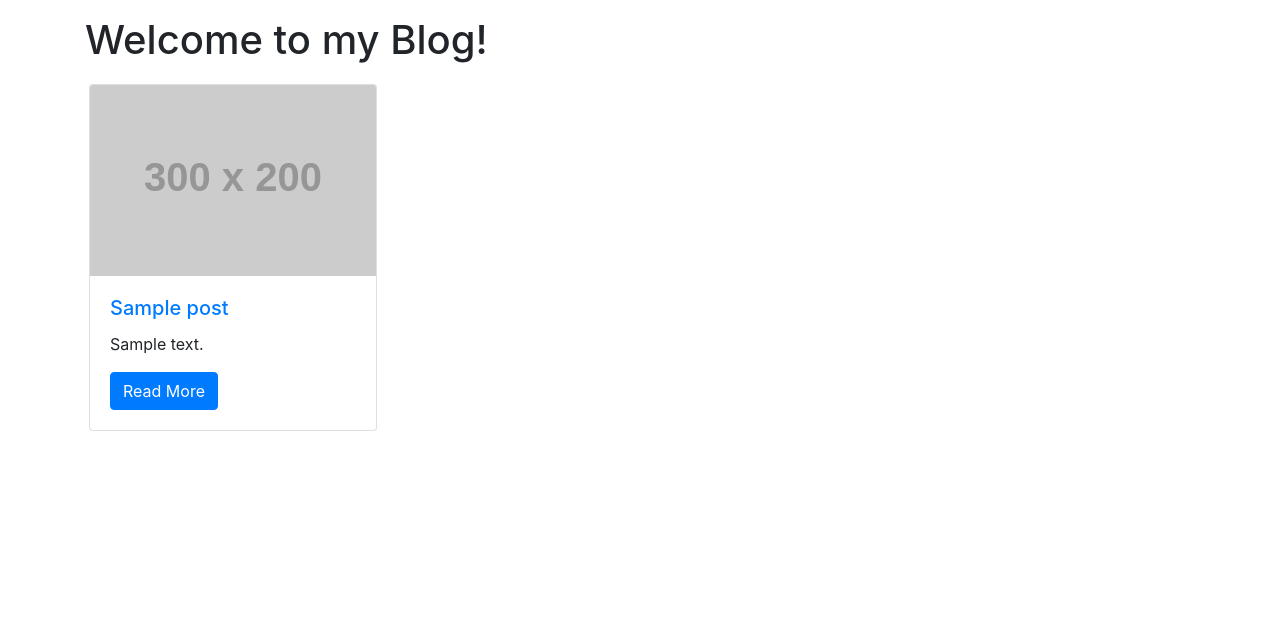
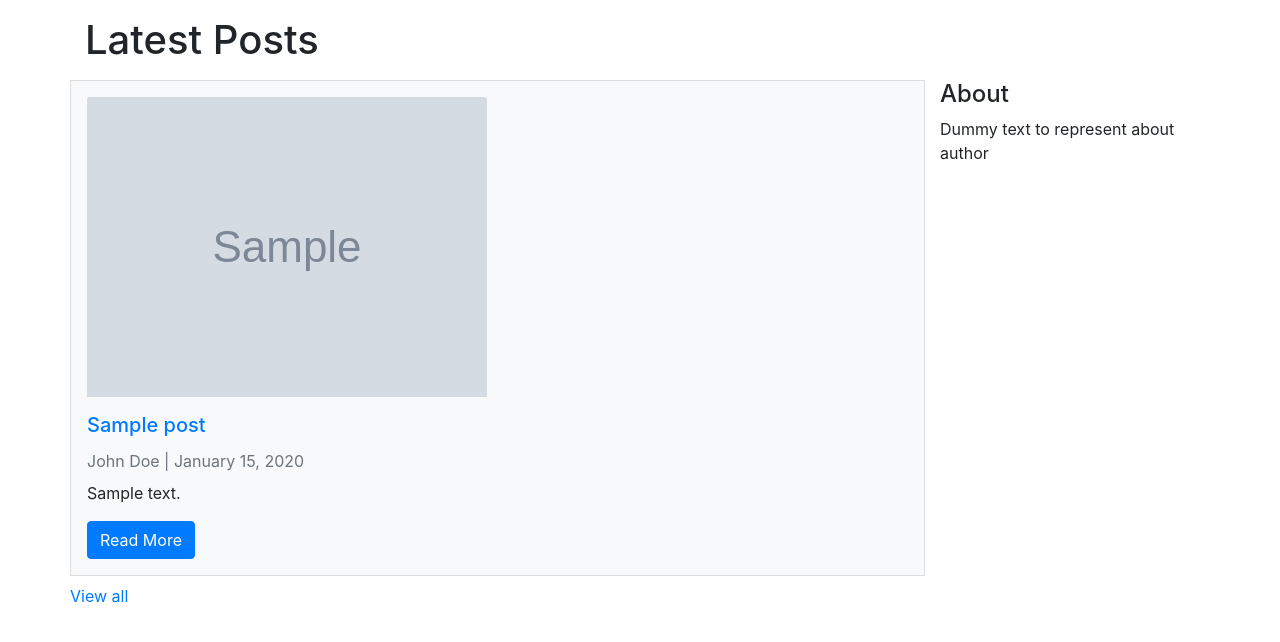
Before and after one commit to ArtemKhvostenko/php-blog, a PHP site: template templates/index.twig in a window 1280 px wide. Shown: the part 56-698 px from the top of the page. Run offline with PHP 8.4, Linux system fonts and the light colour scheme; the template is opened without the code that fills it: most values are stand-ins (such as "Sample title", 1, 10 or a date in 2020); grey boxes marked "Sample" are stand-in pictures; grey boxes labelled with a size stand in for pictures from a placeholder-image service; some libraries are stand-ins or nearby versions.

Commit message:
step-7 Added logic to view latest posts on home page

```diff
--- a/templates/index.twig
+++ b/templates/index.twig
@@ -2,29 +2,32 @@
 
 {% block body %}
     <div class="container">
-            <h1 class="mb-3 mt-3">Welcome to my Blog!</h1>
-        {% set rowCount = 1 %}
-        {% for post in posts %}
-            {% if rowCount == 1 %}
-                <div class="container row">
-            {% endif %}
-            <div class="p-1">
-                <div class="card" style="width: 18rem;">
-                    <img src="https://dummyimage.com/300x200/5b76ba/ffffff" class="card-img-top" alt="{{ post.title|escape }}">
-                    <div class="card-body">
-                        <a href="{{ post.url_key }}"><h5 class="card-title">{{ post.title|escape }}</h5></a>
-                        <p class="card-text">{{ post.description|escape }}</p>
-                        <a href="{{ post.url_key }}" class="btn btn-primary">Read More</a>
+        <h1 class="mb-3 mt-3">Latest Posts</h1>
+        <div class="row">
+            <div class="col-md-9">
+                {% for post in posts %}
+                    <div class="row mb-2 bg-light" style="border: 1px solid #ddd;">
+                        <div class="p-3">
+                            {% if post.image_path %}
+                                <img src="{{ post.image_path }}" class="card-img-top" alt="{{ post.title|escape }}">
+                            {% endif %}
+                            <div class="mt-3">
+                                <a href="{{ post.url_key }}"><h5 class="card-title">{{ post.title|escape }}</h5></a>
+                                <span class="text-muted">John Doe | {{ post.created_at|date("F d, Y") }}</span>
+                                <p class="mt-2">{{ post.description|escape }}</p>
+                                <a href="{{ post.url_key }}" class="btn btn-primary">Read More</a>
+                            </div>
+                        </div>
                     </div>
+                {% endfor %}
+                <div class="row">
+                    <a href="/blog">View all</a>
                 </div>
             </div>
-            {% set rowCount = rowCount + 1 %}
-            {% if rowCount == 1 %}
-                </div>
-            {% endif %}
-            {% if rowCount > 3 %}
-                {% set rowCount = 1 %}
-            {% endif %}
-        {% endfor %}
+            <div class="col-md-3">
+                <h4>About</h4>
+                <p>Dummy text to represent about author</p>
+            </div>
+        </div>
     </div>
 {% endblock %}
--- a/templates/post.twig
+++ b/templates/post.twig
@@ -2,7 +2,11 @@
 
 {% block body %}
     <div class="container">
-        <img src="https://dummyimage.com/1200x400/5b76ba/ffffff" class="img-fluid" alt="...">
+        {% if post.image_path %}
+            <img src="{{ post.image_path }}" class="img-fluid" alt="{{ post.title|escape }}">
+        {% else %}
+            <img src="https://dummyimage.com/300x200/5b76ba/ffffff" class="img-fluid" alt="{{ post.title|escape }}">
+        {% endif %}
         <h1 class="mt-3 mb-3">{{ post.title|escape }}</h1>
         <div class="container mb-3">
             <div class="row">
```
Also changed, not shown: public/index.php (+10 -6 lines), src/LatestPosts.php (added, +27 -0 lines), media/.htaccess (added), media/images/christmas.png (added), media/images/closeup-shot-disabled-white-cat-white.jpg (added), media/images/fun-backpacker-german-shepherd-dog-cartoon-character.jpg (added), 2 other files.
